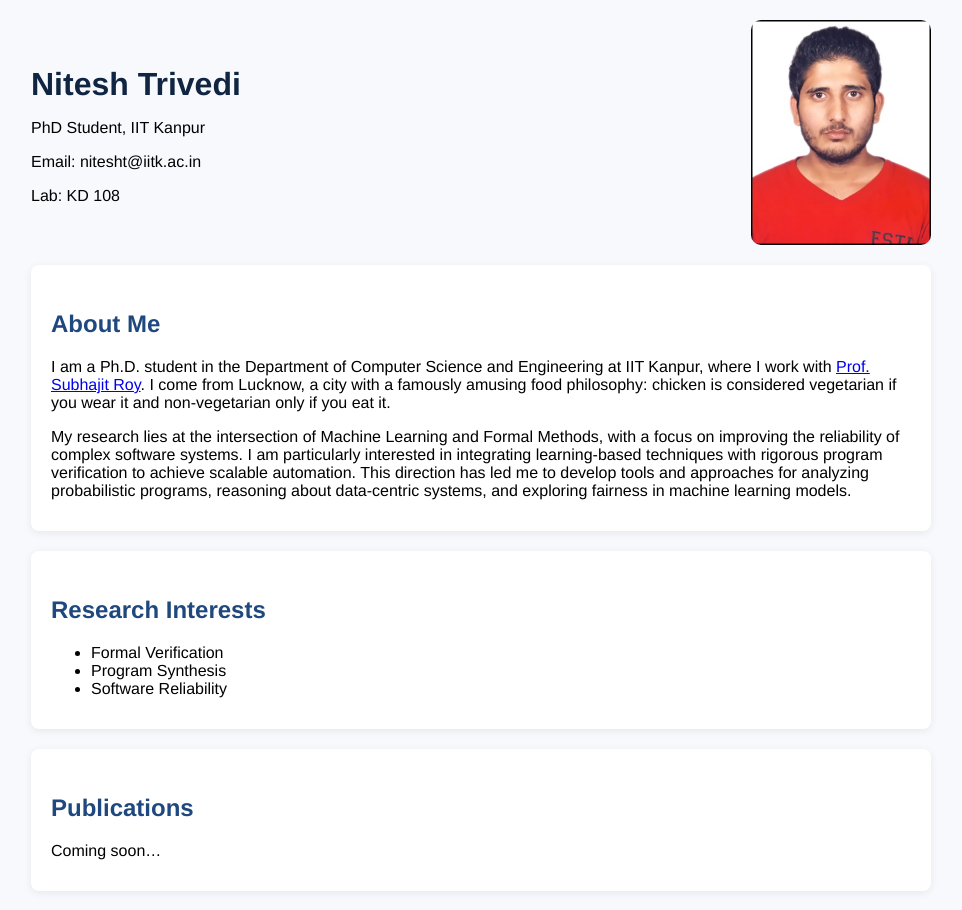
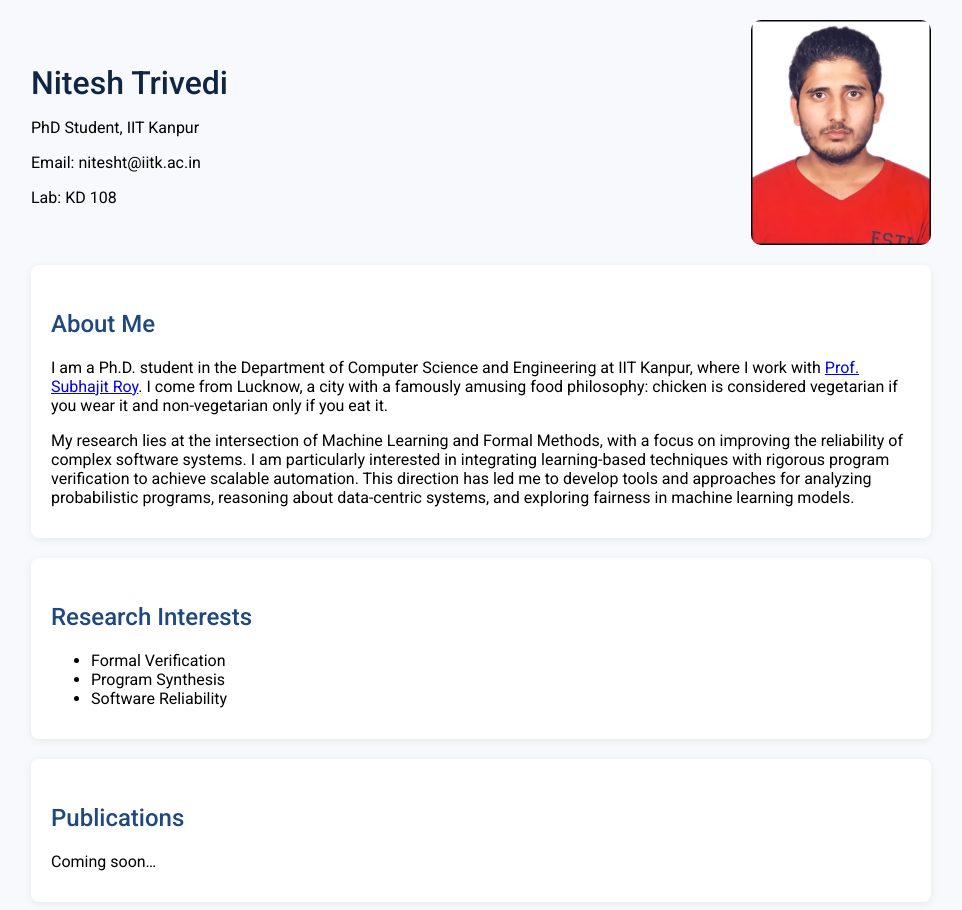
Before and after one commit to trivedi-nitesh/trivedi-nitesh.github.io, a plain HTML site: page index.html in a window 1280 px wide. Shown: the whole page, without its empty margins (159-1121 px from the left). Drawn offline with Linux system fonts and the light colour scheme.

Commit message:
Change font from Helvetica to Roboto

```diff
--- a/index.html
+++ b/index.html
@@ -4,9 +4,13 @@
 <meta charset="UTF-8">
 <title>Nitesh Trivedi</title>
 <meta name="viewport" content="width=device-width, initial-scale=1.0">
+
+<!-- Google Font: Roboto -->
+<link href="https://fonts.googleapis.com/css2?family=Roboto:wght@300;400;500;700&display=swap" rel="stylesheet">
+
 <style>
 body {
-    font-family: "Helvetica", Arial, sans-serif;
+    font-family: "Roboto", sans-serif;
     margin: 0 auto;
     padding: 20px;
     max-width: 900px;
@@ -25,10 +29,12 @@ header img {
 h1 {
     color: #102542;
     margin-bottom: 0;
+    font-weight: 500;
 }
 h2 {
     color: #1f487e;
     margin-top: 30px;
+    font-weight: 500;
 }
 .section {
     background: white;
```
